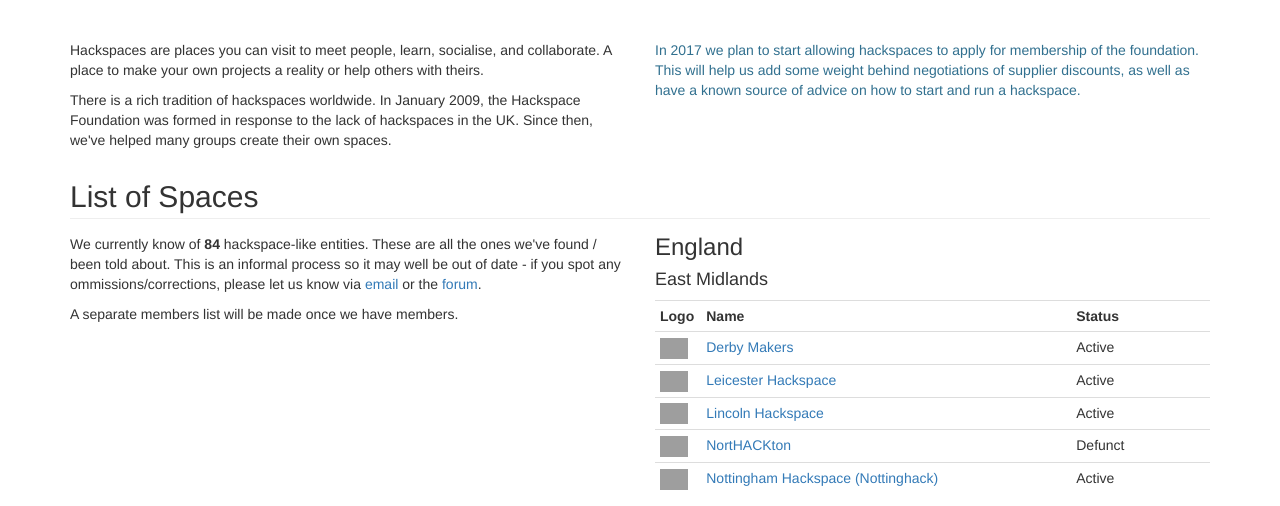
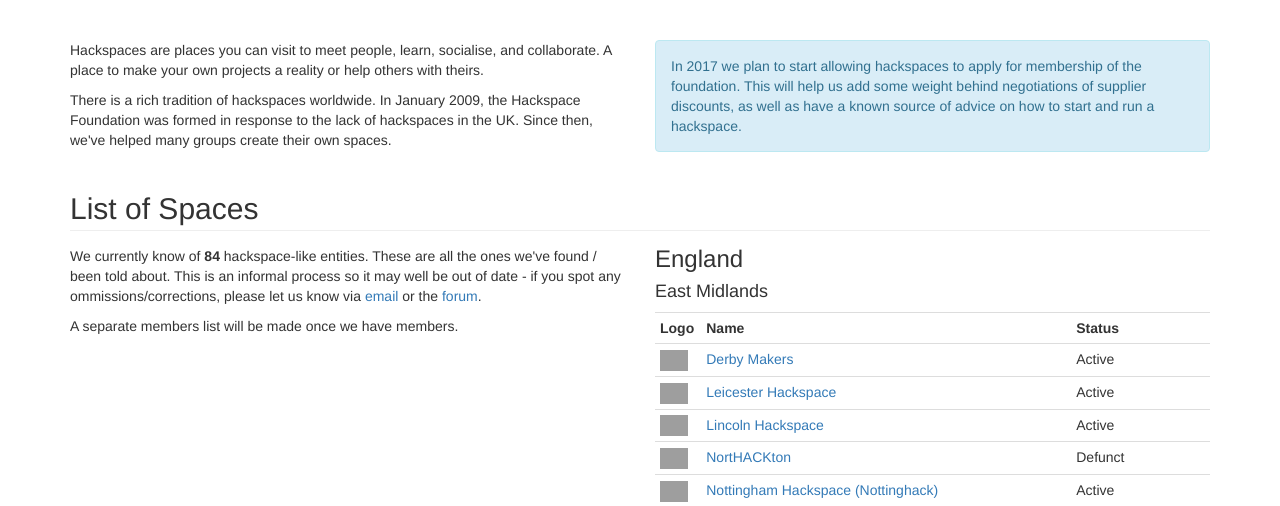
Before and after one commit to UKHackspaceFoundation/website, a Django app: page / in a window 1280 px wide. Shown: the part 621-1127 px from the top of the page. Run offline with Django 3.2, Linux system fonts and the light colour scheme; some libraries are stand-ins or nearby versions; grey boxes are pictures that could not be loaded.

Commit message:
Style tweak to intro

```diff
--- a/main/templates/main/index.html
+++ b/main/templates/main/index.html
@@ -33,11 +33,14 @@
         </p>
     </div>
     <div class="col-md-6">
-        <p class="text-info">In 2017 we plan to start allowing hackspaces to apply for
-           membership of the foundation.
-           This will help us add some weight behind negotiations of supplier discounts, as well as
-           have a known source of advice on how to start and run a hackspace.
-        </p>
+
+        <div class="alert alert-info" role="alert">
+            In 2017 we plan to start allowing hackspaces to apply for
+               membership of the foundation.
+               This will help us add some weight behind negotiations of supplier discounts, as well as
+               have a known source of advice on how to start and run a hackspace.
+        </div>
+
     </div>
 </div>
 
@@ -273,7 +276,7 @@
               "elementType": "labels.text.fill",
               "stylers": [
                 {
-                  "color": "#9e9e9e"
+                  "color": "#505050"
                 }
               ]
             }
```
